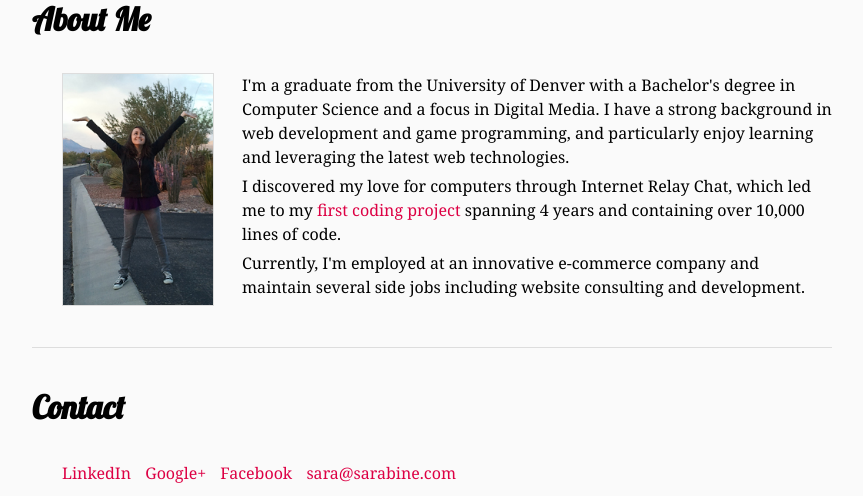
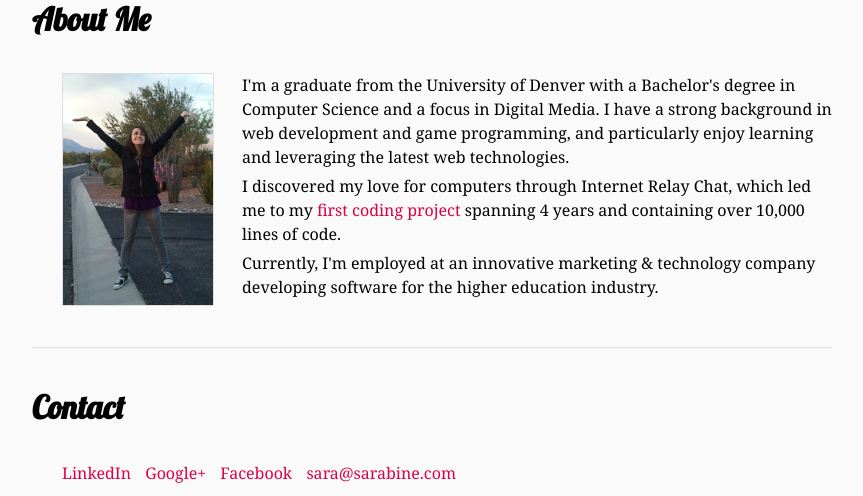
Before and after one commit to sbine/sarabine.com, a PHP site: page / in a window 1280 px wide. Shown: the part 2366-2862 px from the top of the page, without its empty margins (208-1071 px from the left). Run offline with PHP 8.4, Linux system fonts and the light colour scheme; some web fonts are replaced.

Commit message:
Update current employment copy

```diff
--- a/index.php
+++ b/index.php
@@ -169,7 +169,7 @@
 					<div class="description">
 						<p>I'm a graduate from the University of Denver with a Bachelor's degree in Computer Science and a focus in Digital Media. I have a strong background in web development and game programming, and particularly enjoy learning and leveraging the latest web technologies.</p>
 						<p>I discovered my love for computers through Internet Relay Chat, which led me to my <a href="http://www.ikick.eu" title="iKick.eu" target="_blank">first coding project</a> spanning 4 years and containing over 10,000 lines of code.</p>
-						<p>Currently, I'm employed at an innovative e-commerce company and maintain several side jobs including website consulting and development.</p>
+						<p>Currently, I'm employed at an innovative marketing &amp; technology company developing software for the higher education industry.</p>
 					</div>
 				</section>
 			</div>
```
